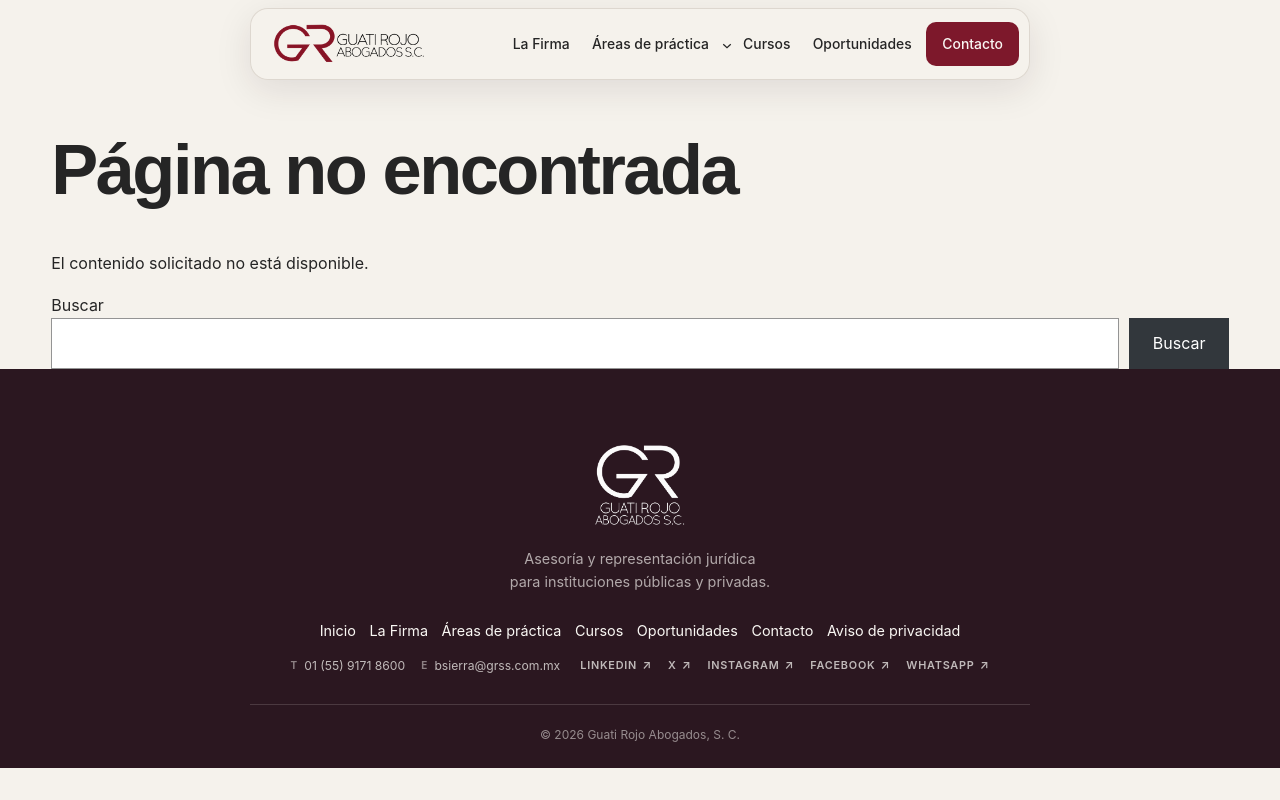
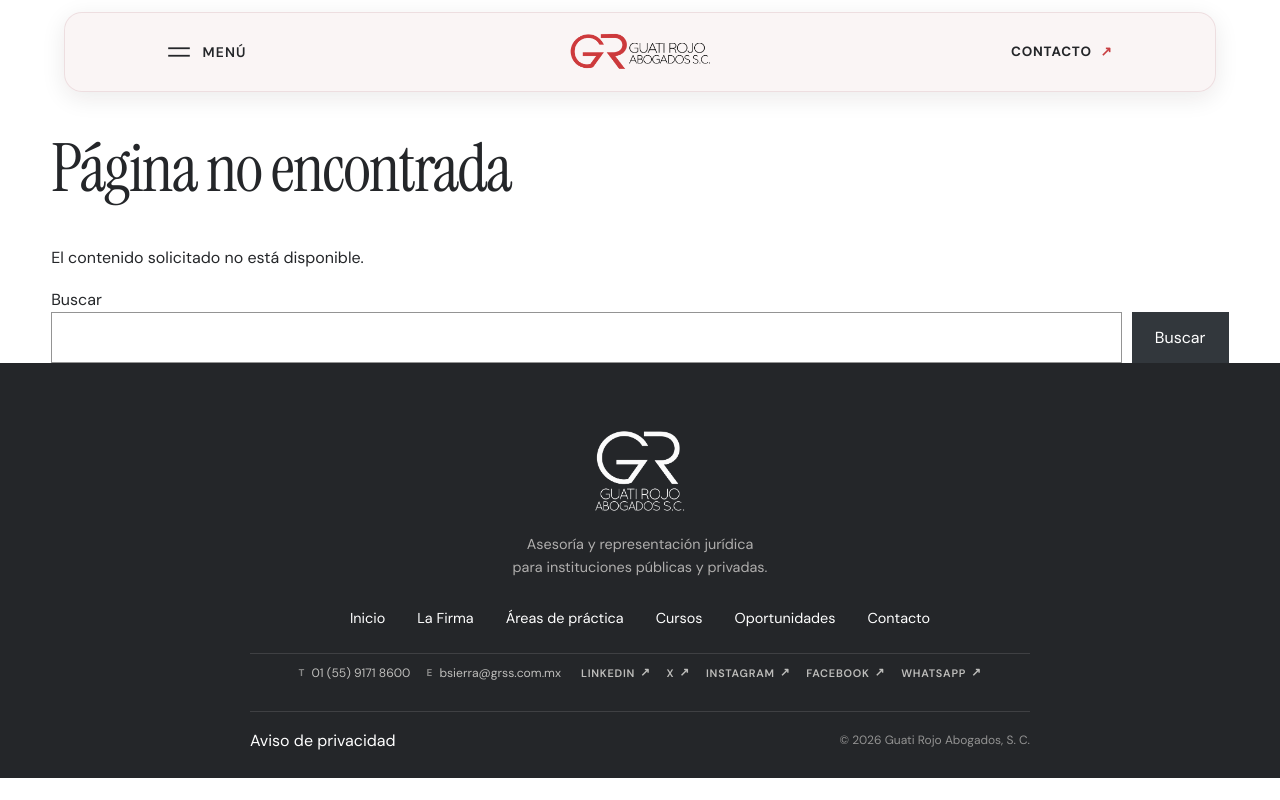
Before and after one commit to ezee87/GRSS-Demo, a plain HTML site: page 404.html in a window 1280 px wide. Drawn offline with Linux system fonts and the light colour scheme.

Commit message:
Publish final static redesign

```diff
--- a/404.html
+++ b/404.html
@@ -77,6 +77,7 @@ h1:where(.wp-block-heading).has-background,h2:where(.wp-block-heading).has-backg
 /*# sourceURL=/wp-includes/css/wp-block-template-skip-link.min.css */
 </style>
 <link rel='stylesheet' id='grss-app-0-css' href='/wp-content/themes/grss-theme/dist/assets/main-Ko42oQYr.css?ver=3.2.0' media='all' />
+<link rel='stylesheet' id='grss-redesign-css' href='/wp-content/themes/grss-theme/dist/assets/grss-redesign.css?ver=4.1.6' media='all' />
 <link rel='stylesheet' id='grss-footer-contact-css' href='/wp-content/themes/grss-theme/dist/assets/footer-contact.css?ver=1.0.1' media='all' />
 <style id="grss-identity-css">:root{--grss-burgundy:#7D182B;--grss-dark:#2B1720;}</style></head>
 
@@ -88,7 +89,7 @@ h1:where(.wp-block-heading).has-background,h2:where(.wp-block-heading).has-backg
 	<div class="wp-block-group site-header__inner is-content-justification-space-between is-nowrap is-layout-flex wp-container-core-group-is-layout-b0ffac9c wp-block-group-is-layout-flex">
 
 		<div class="wp-block-group site-brand is-nowrap is-layout-flex wp-container-core-group-is-layout-8f761849 wp-block-group-is-layout-flex">
-			<div class="header-brand-logo wp-block-site-logo"><a href="/#inicio" class="custom-logo-link" rel="home"><img fetchpriority="high" decoding="async" class="custom-logo" src="/wp-content/themes/grss-theme/assets/images/logo-abogados-b9811db5.png" alt="GRSS — Guati Rojo Abogados S.C." width="2151" height="731"></a></div>
+			<div class="header-brand-logo wp-block-site-logo"><a href="/#inicio" class="custom-logo-link" rel="home"><img fetchpriority="high" decoding="async" class="custom-logo" src="/wp-content/themes/grss-theme/assets/images/logo-3.png" alt="GRSS — Guati Rojo Abogados S.C." width="2151" height="731"></a></div>
 			<p class="wp-block-site-title"><a href="" target="_self" rel="home">GRSS — Guati Rojo Abogados S.C.</a></p>
 		</div>
 
@@ -185,5 +186,6 @@ h1:where(.wp-block-heading).has-background,h2:where(.wp-block-heading).has-backg
 
 <script src="/assets/js/static-navigation.js" defer></script>
 <script type="module" src="/wp-content/themes/grss-theme/dist/assets/main-DYBDM6_z.js"></script>
+<script src="/wp-content/themes/grss-theme/dist/assets/grss-redesign.js?ver=4.1.6"></script>
 </body>
 </html>
```
Also changed, not shown: areas-de-practica/index.html (+3 -1 lines), areas-practica/civil-y-mercantil/index.html (+3 -1 lines), areas-practica/constitucional-y-amparo/index.html (+3 -1 lines), areas-practica/corporativo/index.html (+3 -1 lines), areas-practica/familiar/index.html (+3 -1 lines), areas-practica/index.html (+3 -1 lines), areas-practica/recuperacion-de-cartera/index.html (+3 -1 lines), areas-practica/regulatorio/index.html (+3 -1 lines), aviso-de-privacidad/index.html (+3 -1 lines), contacto/index.html (+3 -1 lines), cursos/index.html (+3 -1 lines), index.html (+3 -1 lines), la-firma/index.html (+3 -1 lines), oportunidades/index.html (+3 -1 lines), 1 more files, 2 other files.
